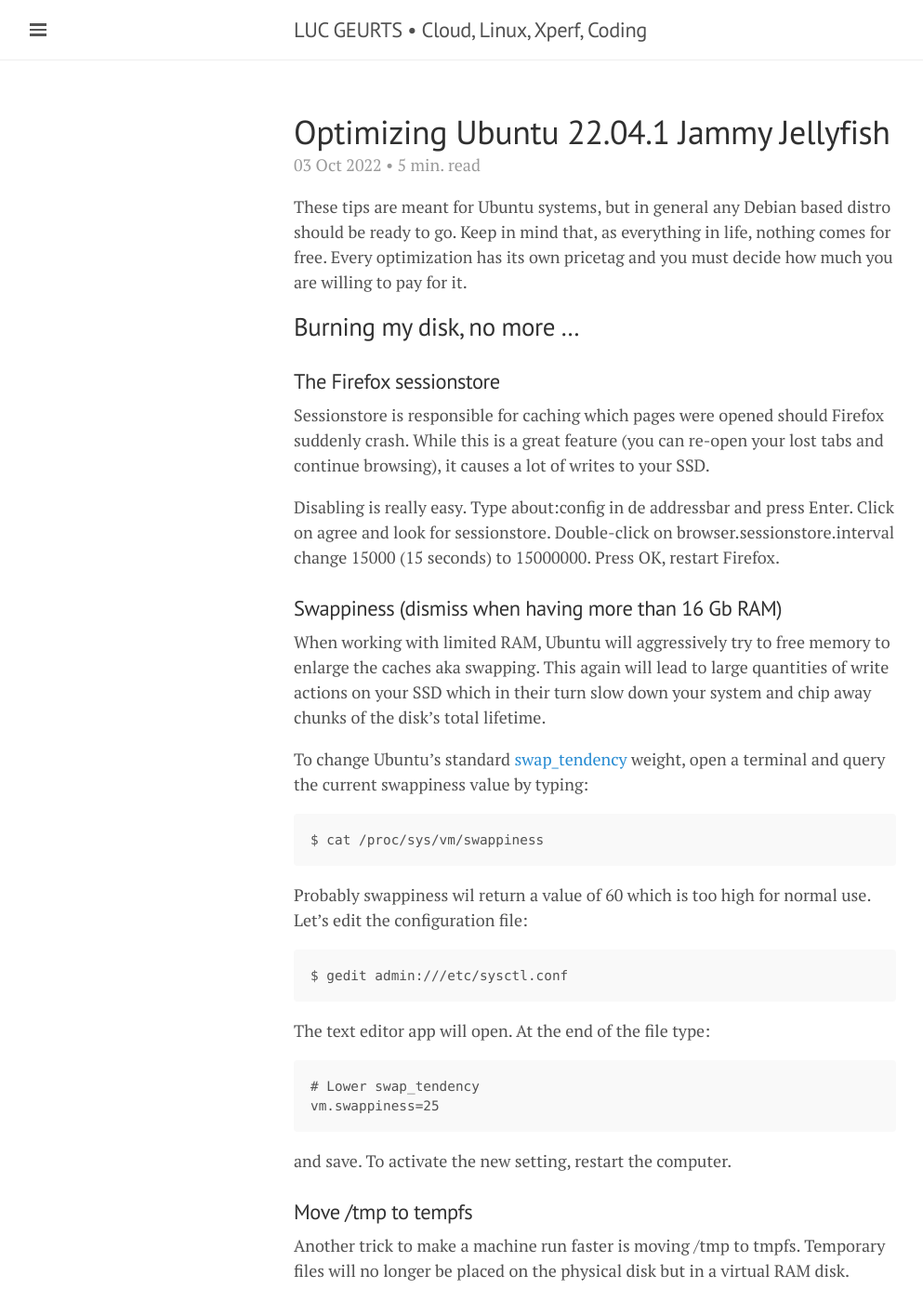
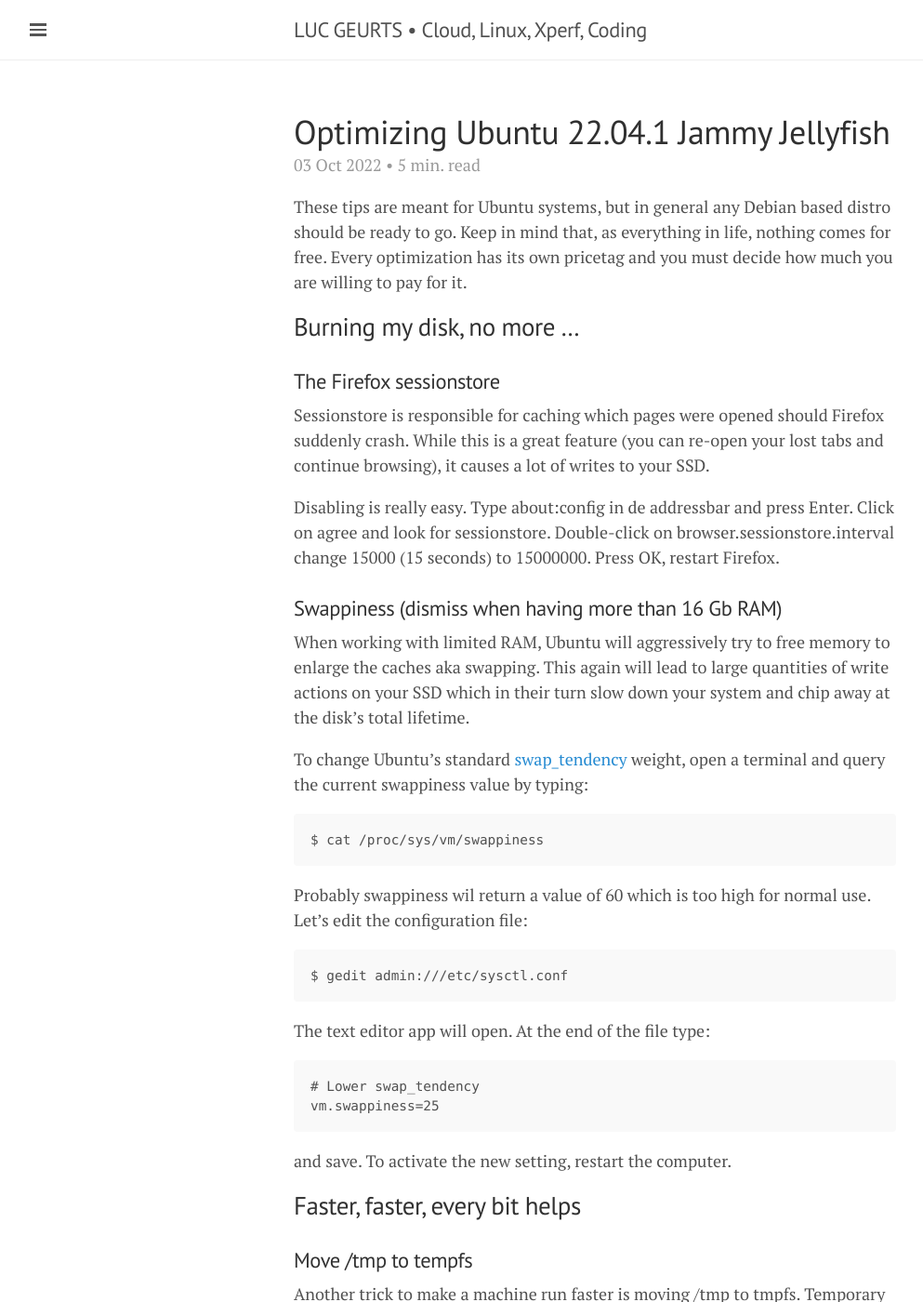
Before and after one commit to lgeurts/lgeurts.github.io, a Jekyll site: the page built from _posts/2022-10-03-optimizing-ubuntu-22.04.1-jammy-jellyfish.md, in a window 1280 px wide and 1400 px high. Shown: the whole window at 93% size, without its empty margins (0-993 px from the left). Built offline with Jekyll 4.4.1, drawn with Linux system fonts in a browser that asks for light colours; nearby versions of some CDN libraries; comment, search, counter and statistics services are not loaded.

Commit message:
Update 2022-10-03-optimizing-ubuntu-22.04.1-jammy-jellyfish.md

````diff
--- a/_posts/2022-10-03-optimizing-ubuntu-22.04.1-jammy-jellyfish.md
+++ b/_posts/2022-10-03-optimizing-ubuntu-22.04.1-jammy-jellyfish.md
@@ -19,7 +19,7 @@
 Disabling is really easy. Type about:config in de addressbar and press Enter. Click on agree and look for sessionstore. Double-click on browser.sessionstore.interval change 15000 (15 seconds) to 15000000. Press OK, restart Firefox.
 
 ### Swappiness (dismiss when having more than 16 Gb RAM)
-When working with limited RAM, Ubuntu will aggressively try to free memory to enlarge the caches aka swapping. This again will lead to large quantities of write actions on your SSD which in their turn slow down your system and chip away chunks of the disk's total lifetime.
+When working with limited RAM, Ubuntu will aggressively try to free memory to enlarge the caches aka swapping. This again will lead to large quantities of write actions on your SSD which in their turn slow down your system and chip away at the disk's total lifetime.
 
 To change Ubuntu's standard [swap_tendency](https://unix.stackexchange.com/questions/134202/when-is-swap-triggered-or-how-to-calculate-swap-tendency#134206) weight, open a terminal and query the current swappiness value by typing:
 ```
@@ -35,6 +35,8 @@
 vm.swappiness=25
 ```
 and save. To activate the new setting, restart the computer.
+
+## Faster, faster, every bit helps
 
 ### Move /tmp to tempfs
 
````
